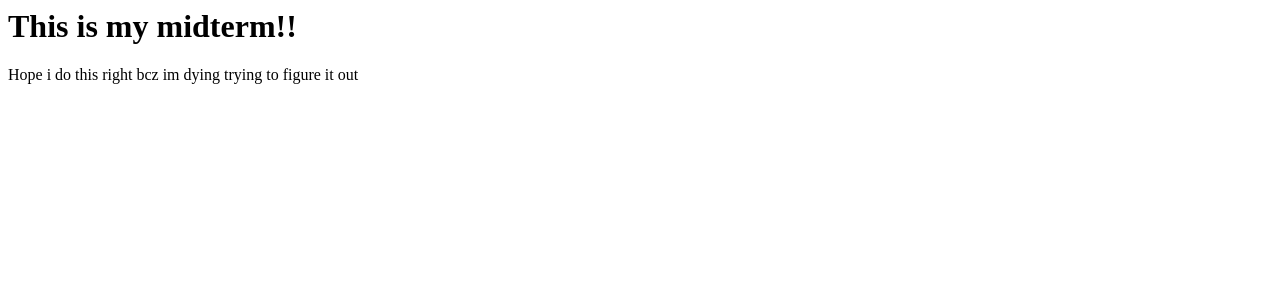
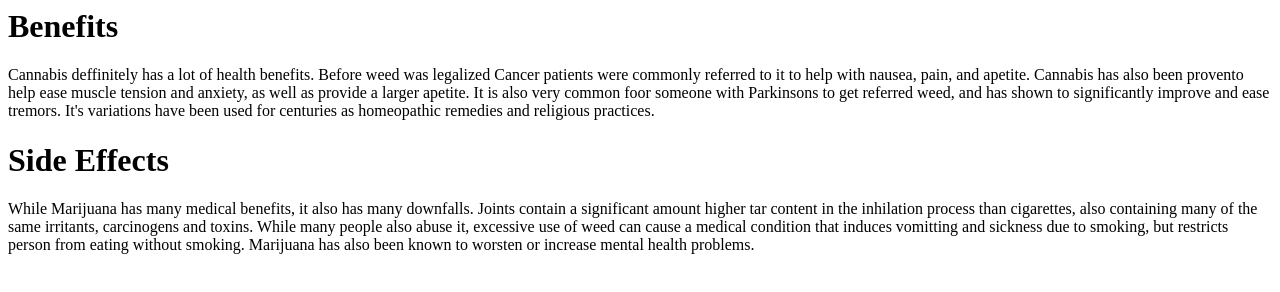
Before and after one commit to cookie010110/alexis-cooke, a plain HTML site: page index.html in a window 1280 px wide. Drawn offline with Linux system fonts and the light colour scheme.

Commit message:
updating index copy

```diff
--- a/index.html
+++ b/index.html
@@ -1,7 +1,13 @@
 <html>
     <head>
-        <h1>This is my midterm!!</h1>
+        <title>Marijuana is good for you</title>
+    </head>
+    <body>
+        <h1>Benefits</h1>
+        <p>Cannabis deffinitely has a lot of health benefits. Before weed was legalized Cancer patients were commonly referred to it to help with nausea, pain, and apetite. Cannabis has also been provento help ease muscle tension and anxiety, as well as provide a larger apetite. It is also very common foor someone with Parkinsons to get referred weed, and has shown to significantly improve and ease tremors. It's variations have been used for centuries as homeopathic remedies and religious practices.</p>
 
-        <p>Hope i do this right bcz im dying trying to figure it out</p>
-    </head>
+        <h1>Side Effects</h1>
+        <p>While Marijuana has many medical benefits, it also has many downfalls. Joints contain a significant amount higher tar content in the inhilation process than cigarettes, also containing many of the same irritants, carcinogens and toxins. While many people also abuse it, excessive use of weed can cause a medical condition that induces vomitting and sickness due to smoking, but restricts person from eating without smoking. Marijuana has also been known to worsten or increase mental health problems.</p>
+    </body>
+
 </html>
```
